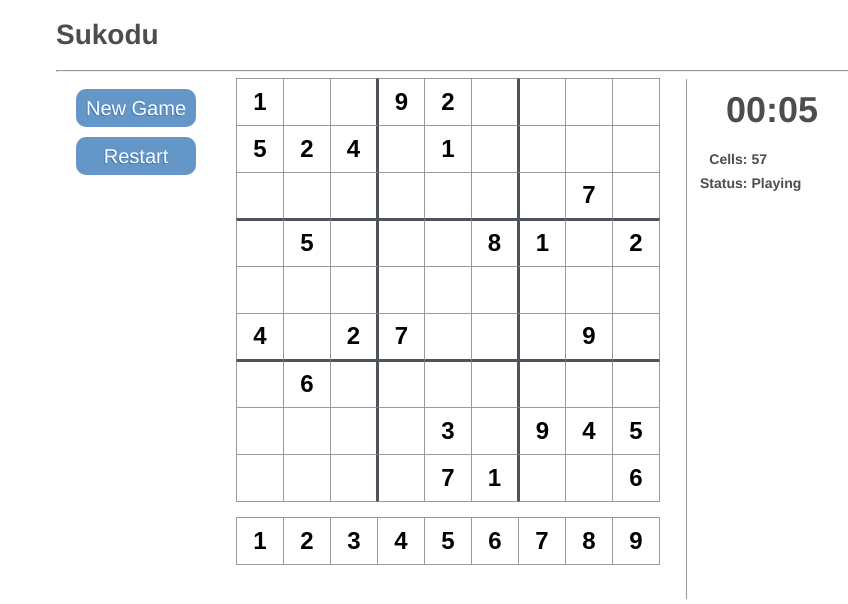
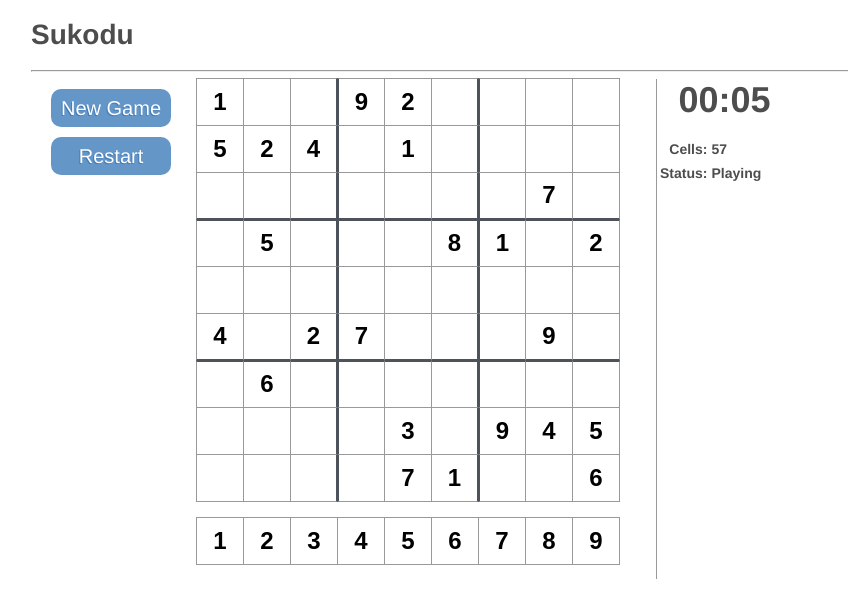
Before and after one commit to chunliu/sudoku, a React app: page / in a window 1280 px wide. Shown: the top 604 px of the page, without its empty margins (159-1007 px from the left). Built offline with nearby package versions, Linux system fonts and the light colour scheme.

Commit message:
Media query

```diff
--- a/src/components/Game.tsx
+++ b/src/components/Game.tsx
@@ -9,6 +9,18 @@ interface GameProps {
 }
 export class Game extends React.Component<GameProps, {}> {
     public render(): JSX.Element {
+        if (window.matchMedia("(max-width: 768px)").matches) {
+            return (
+                <div className={this.props.className}>
+                    <h1>Sukodu</h1>
+                    <hr />
+                    <LeftSideBar />
+                    {/*<RightSideBar floatToLeft />*/}
+                    <GameBoard />
+                </div>
+            );
+        } else {
+            // console.log("not match");
             return (
                 <div className={this.props.className}>
                     <h1>Sukodu</h1>
@@ -20,10 +32,11 @@ export class Game extends React.Component<GameProps, {}> {
             );
         }
     }
+}
 export const StyledGame = styled(Game)`
     font: 14px 'Helvetica Neue', Helvetica, Arial, sans-serif;
     color: #4d4d4d;
     min-width: 550px;
-    max-width: 850px;
+    max-width: 900px;
     margin: 0 auto;
 `;
--- a/src/components/board/Clock.tsx
+++ b/src/components/board/Clock.tsx
@@ -36,6 +36,9 @@ export class Clock extends React.Component<IClockProps, IClockState> {
             }
         }
     }
+    private componentWillUnmount() {
+        this.toggleTimer(false);
+    }
     private toggleTimer(start: boolean) {
         if (start) {
             const timerId = window.setInterval(() => {
@@ -43,7 +46,6 @@ export class Clock extends React.Component<IClockProps, IClockState> {
             }, 1000);
             this.setState({timerId});
         } else {
-            console.log("stop timer");
             window.clearInterval(this.state.timerId);
         }
     }
--- a/src/components/board/LeftSideBar.tsx
+++ b/src/components/board/LeftSideBar.tsx
@@ -33,7 +33,7 @@ class LeftSideBarComponent extends React.Component<ILeftSideBarProps, {}> {
 }
 
 const StyledLeftSideBar = styled(LeftSideBarComponent)`
-    width: 150px;
+    width: 15%;
     height: 500px;
 	float: left;
 	padding: 5px 15px;
--- a/src/components/board/RightSideBar.tsx
+++ b/src/components/board/RightSideBar.tsx
@@ -21,6 +21,7 @@ class RightSideBarComponent extends React.Component<IRightSideBarProps, {}> {
             <div className={this.props.className}>
                 <StyledTimerDiv><Clock start={this.props.gameStatus === GameStatus.Playing} /></StyledTimerDiv>
                 <StyledTable>
+                    <tbody>
                         <tr>
                             <StyledTd>Cells:</StyledTd>
                             <td>{this.props.fillingCount}</td>
@@ -29,6 +30,7 @@ class RightSideBarComponent extends React.Component<IRightSideBarProps, {}> {
                             <StyledTd>Status:</StyledTd>
                             <td>{this.printGameStatus(this.props.gameStatus)}</td>
                         </tr>
+                    </tbody>
                 </StyledTable>
             </div>
         );
@@ -54,11 +56,11 @@ class RightSideBarComponent extends React.Component<IRightSideBarProps, {}> {
     }
 }
 const StyledRightSideBar = styled(RightSideBarComponent)`
-    width: 150px;
+    width: 15%;
     height: 500px;
 	float: left;
     border-left: 1px solid #999;
-    padding: 10px;
+    margin-left: 10px;
 `;
 const StyledTable = styled.table`
     font-weight: bold;
```
Lines whose indentation alone changed are shown as unchanged.
